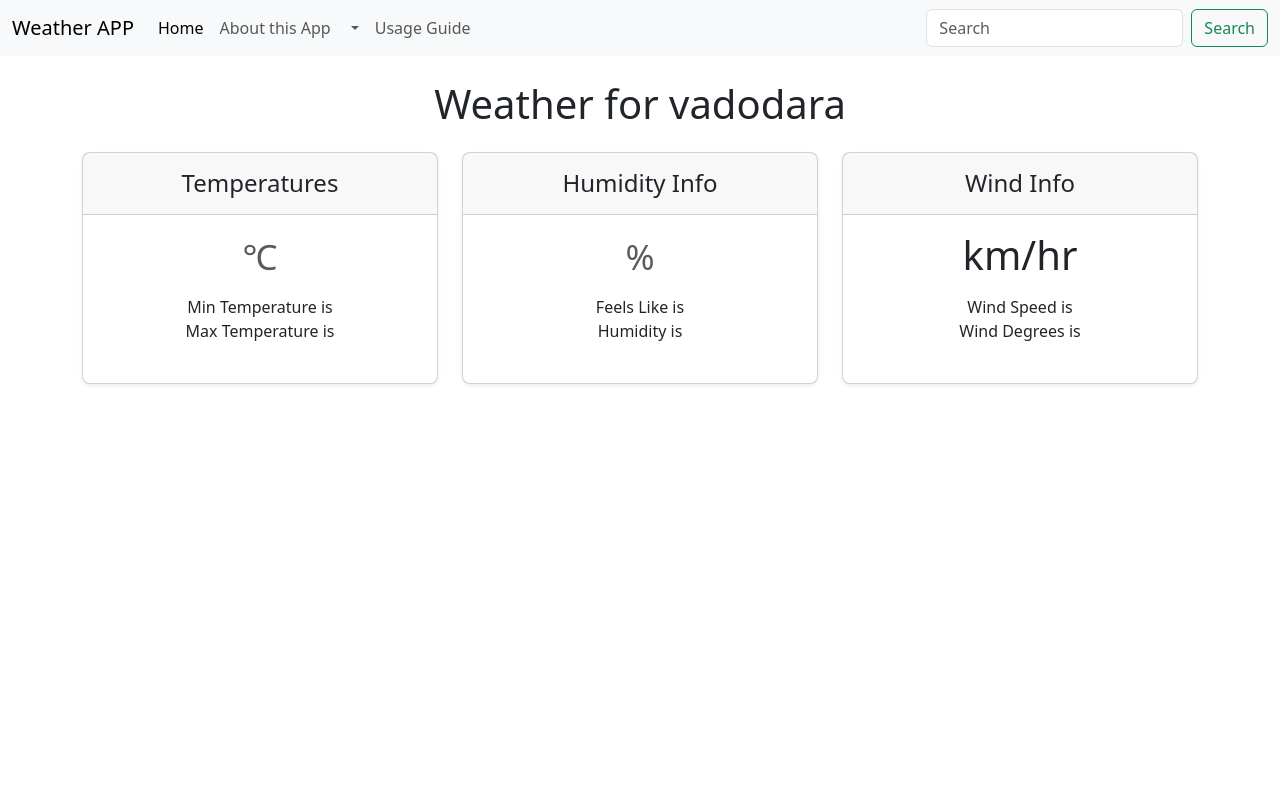
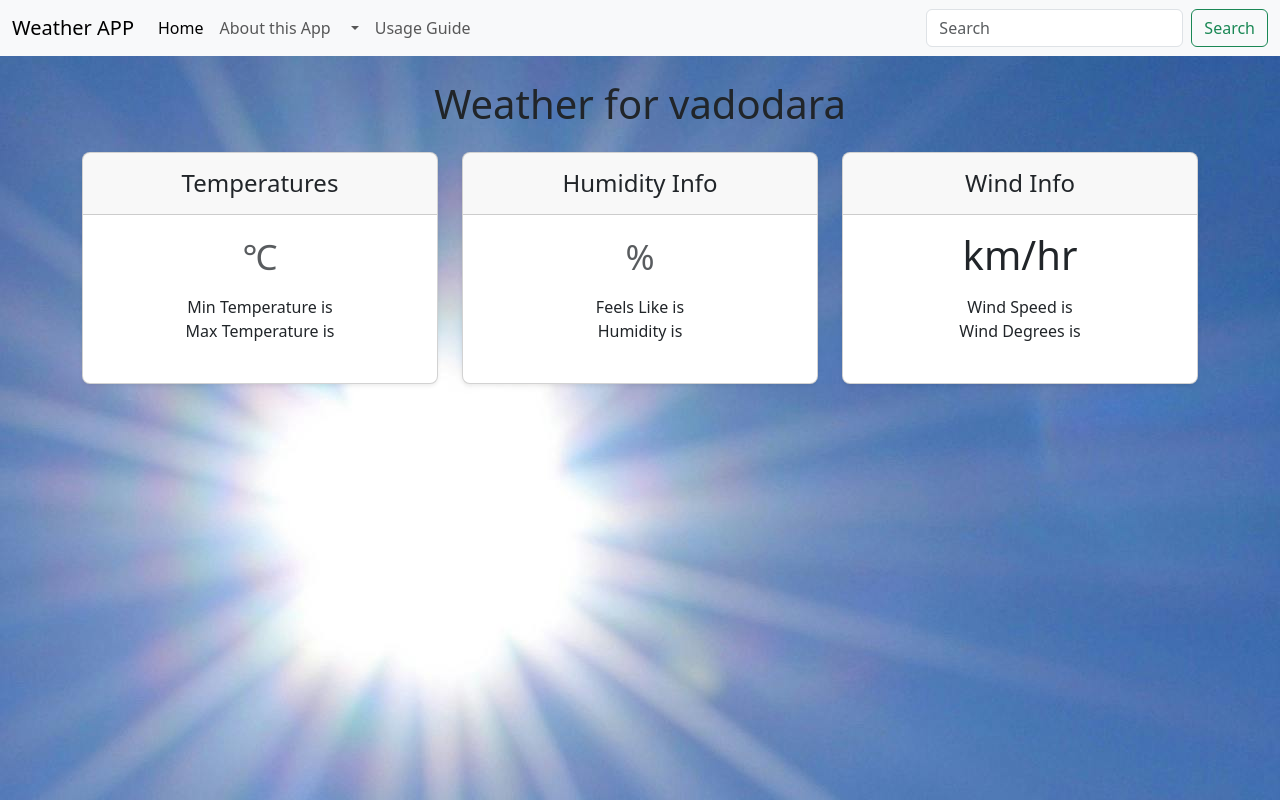
Before and after one commit to swetangShah/Weather-app, a plain HTML site: page index.html in a window 1280 px wide. Drawn offline with nearby package versions, Linux system fonts and the light colour scheme; no server answers.

Commit message:
Update index.html

```diff
--- a/index.html
+++ b/index.html
@@ -6,7 +6,7 @@
   <title>MY Weather APP</title>
   <link href="https://cdn.jsdelivr.net/npm/bootstrap@5.3.3/dist/css/bootstrap.min.css" rel="stylesheet" integrity="sha384-QWTKZyjpPEjISv5WaRU9OFeRpok6YctnYmDr5pNlyT2bRjXh0JMhjY6hW+ALEwIH" crossorigin="anonymous">
 </head>
-<body background="image/bg_img.jpg">
+<body background="bg_img.jpg">
   <nav class="navbar navbar-expand-lg bg-body-tertiary">
     <div class="container-fluid">
       <a class="navbar-brand" href="#">Weather APP</a>
```
